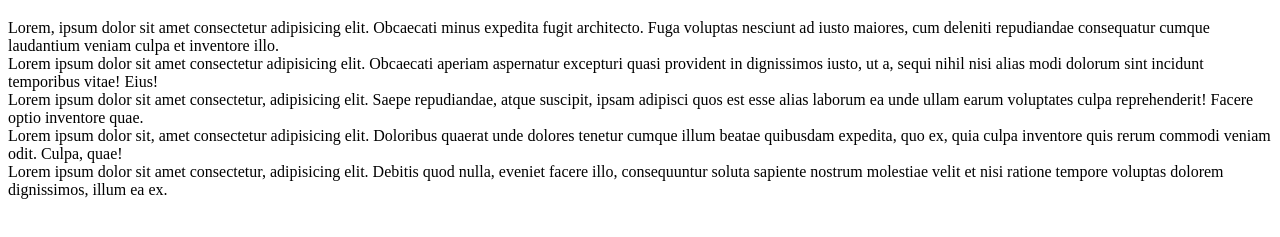
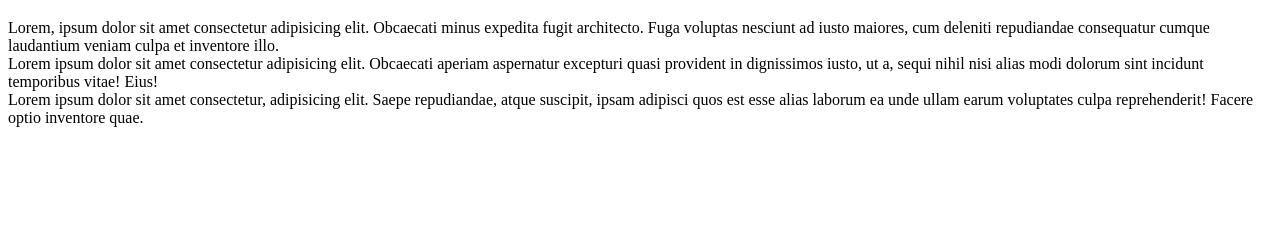
Before and after one commit to edalwil/repositorio, a plain HTML site: page index.html in a window 1280 px wide. Shown: the part 61-298 px from the top of the page. Drawn offline with Linux system fonts and the light colour scheme.

Commit message:
Update index.html

```diff
--- a/index.html
+++ b/index.html
@@ -26,17 +26,6 @@
         ea unde ullam earum voluptates culpa reprehenderit! Facere optio
         inventore quae.
       </div>
-      <div>
-        Lorem ipsum dolor sit, amet consectetur adipisicing elit. Doloribus
-        quaerat unde dolores tenetur cumque illum beatae quibusdam expedita, quo
-        ex, quia culpa inventore quis rerum commodi veniam odit. Culpa, quae!
-      </div>
-      <div>
-        Lorem ipsum dolor sit amet consectetur, adipisicing elit. Debitis quod
-        nulla, eveniet facere illo, consequuntur soluta sapiente nostrum
-        molestiae velit et nisi ratione tempore voluptas dolorem dignissimos,
-        illum ea ex.
-      </div>
 
     </main>
   </body>
```
